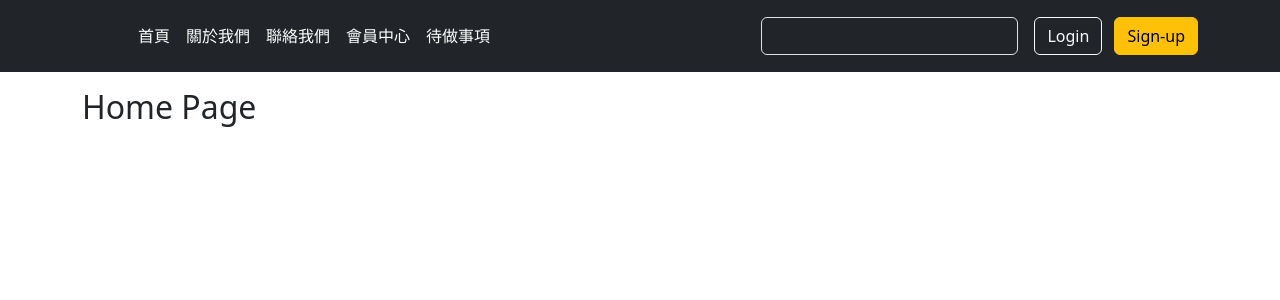
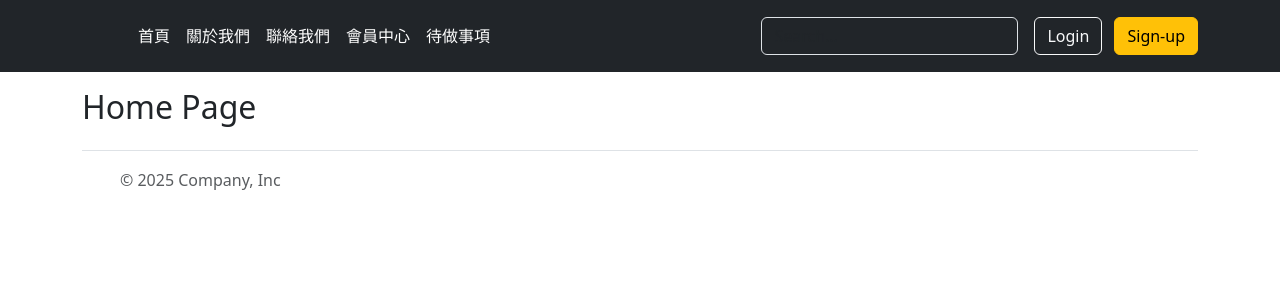
Before and after one commit to HsiaoHungWang/vue-ojtm, a Vue app: page /home in a window 1280 px wide. Shown: the top 300 px of the page. Built offline with nearby package versions, Linux system fonts and the light colour scheme.

Commit message:
加上 FooterComponent

```diff
--- a/src/App.vue
+++ b/src/App.vue
@@ -18,6 +18,7 @@
 import ContactView from './views/ContactView.vue';
 import HomeView from './views/HomeView.vue';
 import HeaderComponent from './components/HeaderComponent.vue';
+import FooterComponent from './components/FooterComponent.vue';
 
 
 </script>
@@ -57,6 +58,7 @@
   <BindingComponent></BindingComponent>
   <BindingDemo></BindingDemo> -->
   </div>
+  <FooterComponent></FooterComponent>
 </template>
 
 <style scoped>
--- /dev/null
+++ b/src/components/FooterComponent.vue
@@ -0,0 +1,27 @@
+<script setup>
+
+</script>
+
+<template>
+    <div class="container">
+        <footer class="d-flex flex-wrap justify-content-between align-items-center py-3 my-4 border-top">
+            <div class="col-md-4 d-flex align-items-center"> <a href="/"
+                    class="mb-3 me-2 mb-md-0 text-body-secondary text-decoration-none lh-1" aria-label="Bootstrap"> <svg
+                        class="bi" width="30" height="24" aria-hidden="true">
+                        <use xlink:href="#bootstrap"></use>
+                    </svg> </a> <span class="mb-3 mb-md-0 text-body-secondary">© 2025 Company, Inc</span> </div>
+            <ul class="nav col-md-4 justify-content-end list-unstyled d-flex">
+                <li class="ms-3"><a class="text-body-secondary" href="#" aria-label="Instagram"><svg class="bi"
+                            width="24" height="24" aria-hidden="true">
+                            <use xlink:href="#instagram"></use>
+                        </svg></a></li>
+                <li class="ms-3"><a class="text-body-secondary" href="#" aria-label="Facebook"><svg class="bi"
+                            width="24" height="24">
+                            <use xlink:href="#facebook"></use>
+                        </svg></a></li>
+            </ul>
+        </footer>
+    </div>
+</template>
+
+<style lang="css" scoped></style>
```
